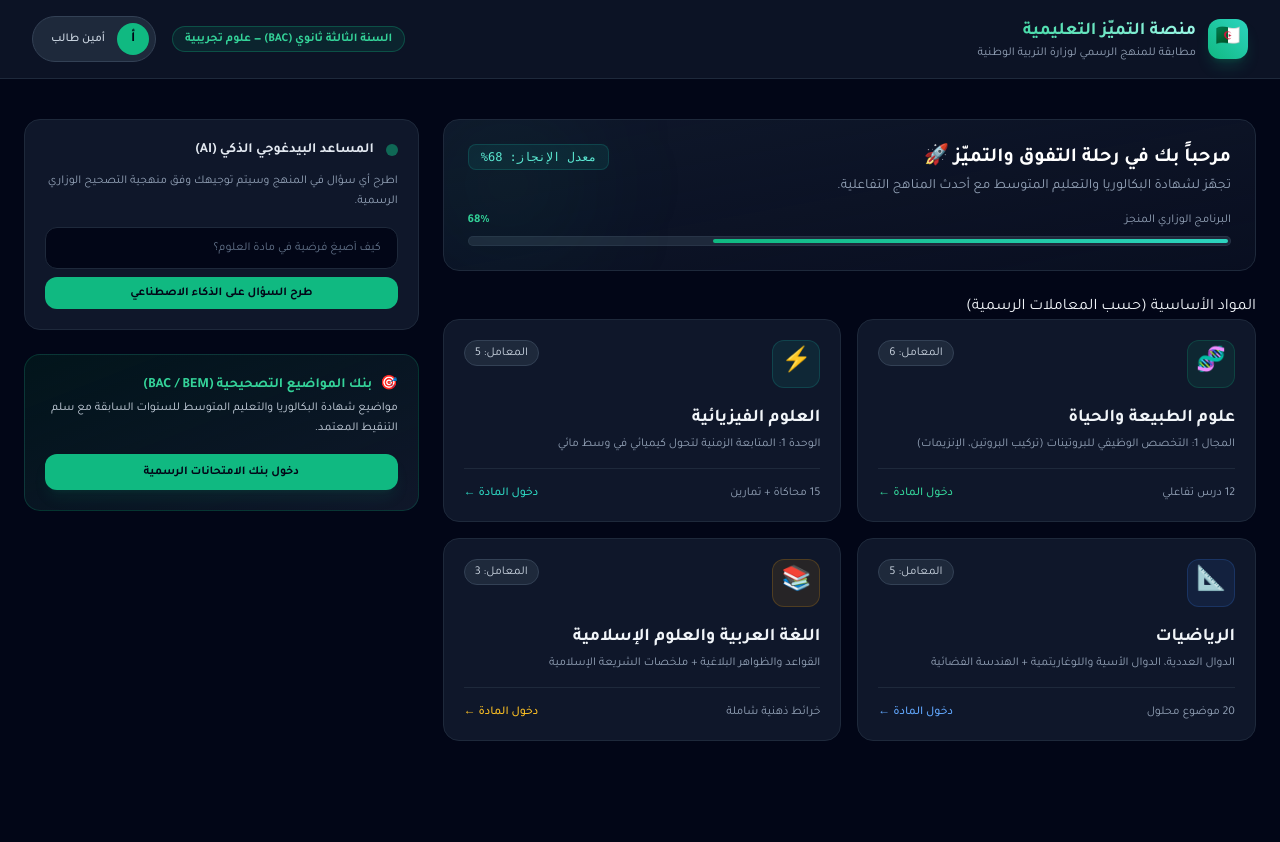
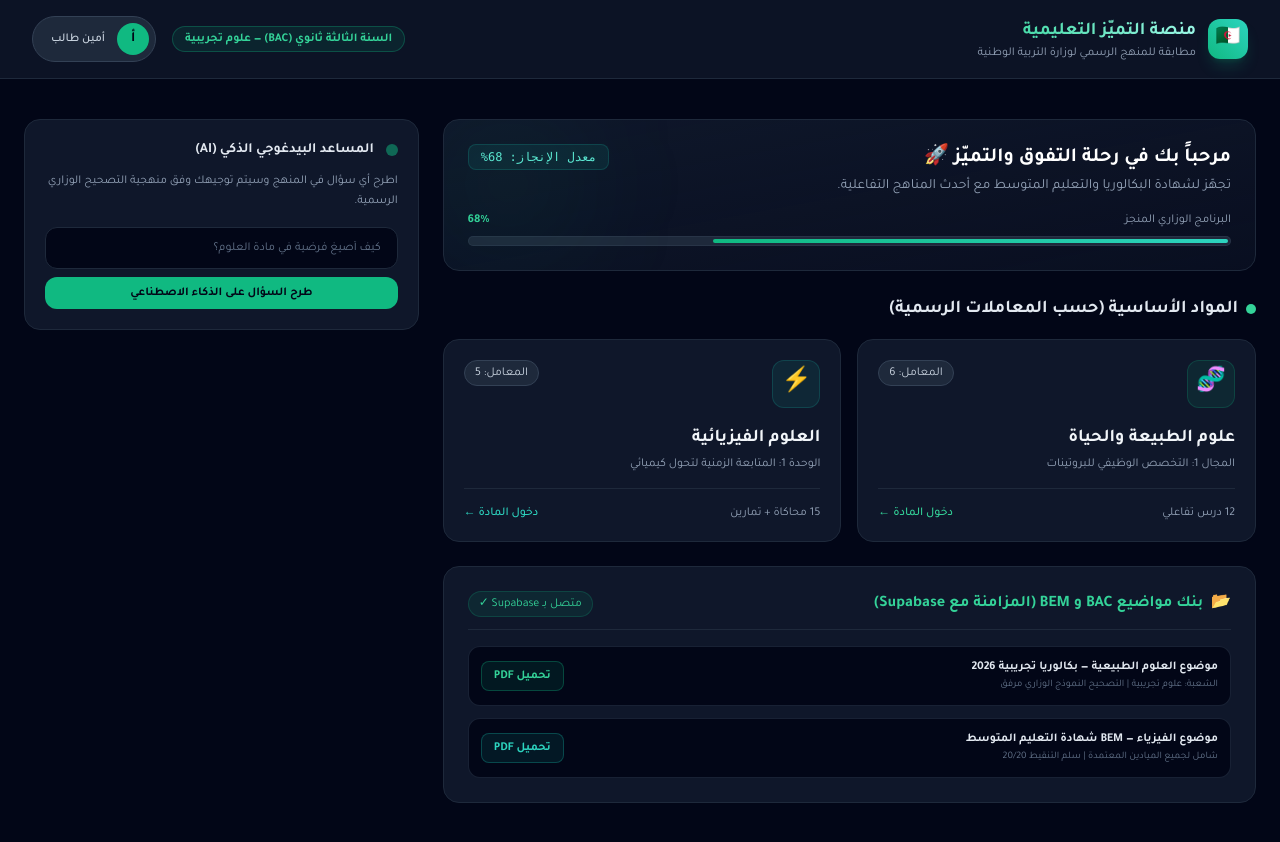
Before and after one commit to mliziayob-maker/algeria-edu-platform, a plain HTML site: page index.html in a window 1280 px wide. Before the commit the page ends 813 px from the top, so only its background shows below. Drawn offline with nearby package versions, Linux system fonts and the light colour scheme.

Commit message:
Add Supabase script and update content in index.html

```diff
--- a/index.html
+++ b/index.html
@@ -5,6 +5,7 @@
     <meta name="viewport" content="width=device-width, initial-scale=1.0">
     <title>منصة التميّز التعليمية الجزائرية 🇩🇿</title>
     <script src="https://cdn.tailwindcss.com"></script>
+    <script src="https://cdn.jsdelivr.net/npm/@supabase/supabase-js@2"></script>
     <link href="https://fonts.googleapis.com/css2?family=Tajawal:wght@400;500;700;900&display=swap" rel="stylesheet">
     <style>
         body { font-family: 'Tajawal', sans-serif; }
@@ -72,110 +73,61 @@
 
             <!-- قائمة المواد الأساسية حسب المنهج الوزاري -->
             <div>
-                <h3 className="text-lg font-bold text-slate-200 mb-4 flex items-center gap-2">
+                <h3 class="text-lg font-bold text-slate-200 mb-4 flex items-center gap-2">
                     <span class="w-2.5 h-2.5 rounded-full bg-emerald-400"></span>
                     المواد الأساسية (حسب المعاملات الرسمية)
                 </h3>
 
                 <div class="grid grid-cols-1 sm:grid-cols-2 gap-4">
-
-                    <!-- بطاقة العلوم الطبيعية -->
+                    <!-- العلوم الطبيعية -->
                     <div class="group bg-slate-900 hover:bg-slate-800/80 p-5 rounded-2xl border border-slate-800 hover:border-emerald-500/50 transition duration-300 cursor-pointer">
                         <div class="flex justify-between items-start mb-4">
-                            <div class="w-12 h-12 rounded-xl bg-emerald-500/10 text-emerald-400 border border-emerald-500/20 flex items-center justify-center text-2xl">
-                                🧬
-                            </div>
-                            <span class="text-xs bg-slate-800 text-slate-300 px-2.5 py-1 rounded-full border border-slate-700">
-                                المعامل: 6
-                            </span>
+                            <div class="w-12 h-12 rounded-xl bg-emerald-500/10 text-emerald-400 border border-emerald-500/20 flex items-center justify-center text-2xl">🧬</div>
+                            <span class="text-xs bg-slate-800 text-slate-300 px-2.5 py-1 rounded-full border border-slate-700">المعامل: 6</span>
                         </div>
-                        <h4 class="font-bold text-lg text-slate-100 group-hover:text-emerald-400 transition">
-                            علوم الطبيعة والحياة
-                        </h4>
-                        <p class="text-xs text-slate-400 mt-1">
-                            المجال 1: التخصص الوظيفي للبروتينات (تركيب البروتين، الإنزيمات)
-                        </p>
+                        <h4 class="font-bold text-lg text-slate-100 group-hover:text-emerald-400 transition">علوم الطبيعة والحياة</h4>
+                        <p class="text-xs text-slate-400 mt-1">المجال 1: التخصص الوظيفي للبروتينات</p>
                         <div class="mt-4 pt-4 border-t border-slate-800 flex justify-between items-center text-xs text-slate-400">
                             <span>12 درس تفاعلي</span>
                             <span class="text-emerald-400 font-medium">دخول المادة ←</span>
                         </div>
                     </div>
 
-                    <!-- بطاقة العلوم الفيزيائية -->
+                    <!-- الفيزياء -->
                     <div class="group bg-slate-900 hover:bg-slate-800/80 p-5 rounded-2xl border border-slate-800 hover:border-teal-500/50 transition duration-300 cursor-pointer">
                         <div class="flex justify-between items-start mb-4">
-                            <div class="w-12 h-12 rounded-xl bg-teal-500/10 text-teal-400 border border-teal-500/20 flex items-center justify-center text-2xl">
-                                ⚡
-                            </div>
-                            <span class="text-xs bg-slate-800 text-slate-300 px-2.5 py-1 rounded-full border border-slate-700">
-                                المعامل: 5
-                            </span>
+                            <div class="w-12 h-12 rounded-xl bg-teal-500/10 text-teal-400 border border-teal-500/20 flex items-center justify-center text-2xl">⚡</div>
+                            <span class="text-xs bg-slate-800 text-slate-300 px-2.5 py-1 rounded-full border border-slate-700">المعامل: 5</span>
                         </div>
-                        <h4 class="font-bold text-lg text-slate-100 group-hover:text-teal-400 transition">
-                            العلوم الفيزيائية
-                        </h4>
-                        <p class="text-xs text-slate-400 mt-1">
-                            الوحدة 1: المتابعة الزمنية لتحول كيميائي في وسط مائي
-                        </p>
+                        <h4 class="font-bold text-lg text-slate-100 group-hover:text-teal-400 transition">العلوم الفيزيائية</h4>
+                        <p class="text-xs text-slate-400 mt-1">الوحدة 1: المتابعة الزمنية لتحول كيميائي</p>
                         <div class="mt-4 pt-4 border-t border-slate-800 flex justify-between items-center text-xs text-slate-400">
                             <span>15 محاكاة + تمارين</span>
                             <span class="text-teal-400 font-medium">دخول المادة ←</span>
                         </div>
                     </div>
+                </div>
+            </div>
 
-                    <!-- بطاقة الرياضيات -->
-                    <div class="group bg-slate-900 hover:bg-slate-800/80 p-5 rounded-2xl border border-slate-800 hover:border-blue-500/50 transition duration-300 cursor-pointer">
-                        <div class="flex justify-between items-start mb-4">
-                            <div class="w-12 h-12 rounded-xl bg-blue-500/10 text-blue-400 border border-blue-500/20 flex items-center justify-center text-2xl">
-                                📐
-                            </div>
-                            <span class="text-xs bg-slate-800 text-slate-300 px-2.5 py-1 rounded-full border border-slate-700">
-                                المعامل: 5
-                            </span>
-                        </div>
-                        <h4 class="font-bold text-lg text-slate-100 group-hover:text-blue-400 transition">
-                            الرياضيات
-                        </h4>
-                        <p class="text-xs text-slate-400 mt-1">
-                            الدوال العددية، الدوال الأسية واللوغاريتمية + الهندسة الفضائية
-                        </p>
-                        <div class="mt-4 pt-4 border-t border-slate-800 flex justify-between items-center text-xs text-slate-400">
-                            <span>20 موضوع محلول</span>
-                            <span class="text-blue-400 font-medium">دخول المادة ←</span>
-                        </div>
-                    </div>
-
-                    <!-- بطاقة العلوم الاسلامية والأدب -->
-                    <div class="group bg-slate-900 hover:bg-slate-800/80 p-5 rounded-2xl border border-slate-800 hover:border-amber-500/50 transition duration-300 cursor-pointer">
-                        <div class="flex justify-between items-start mb-4">
-                            <div class="w-12 h-12 rounded-xl bg-amber-500/10 text-amber-400 border border-amber-500/20 flex items-center justify-center text-2xl">
-                                📚
-                            </div>
-                            <span class="text-xs bg-slate-800 text-slate-300 px-2.5 py-1 rounded-full border border-slate-700">
-                                المعامل: 3
-                            </span>
-                        </div>
-                        <h4 class="font-bold text-lg text-slate-100 group-hover:text-amber-400 transition">
-                            اللغة العربية والعلوم الإسلامية
-                        </h4>
-                        <p class="text-xs text-slate-400 mt-1">
-                            القواعد والظواهر البلاغية + ملخصات الشريعة الإسلامية
-                        </p>
-                        <div class="mt-4 pt-4 border-t border-slate-800 flex justify-between items-center text-xs text-slate-400">
-                            <span>خرائط ذهنية شاملة</span>
-                            <span class="text-amber-400 font-medium">دخول المادة ←</span>
-                        </div>
-                    </div>
-
+            <!-- قسم بنك المواضيع المباشر -->
+            <div class="bg-slate-900 p-6 rounded-2xl border border-slate-800 space-y-4">
+                <div class="flex justify-between items-center border-b border-slate-800 pb-3">
+                    <h3 class="font-bold text-emerald-400 text-md flex items-center gap-2">
+                        <span>📂</span> بنك مواضيع BAC و BEM (المزامنة مع Supabase)
+                    </h3>
+                    <span id="db-status" class="text-xs px-2.5 py-1 rounded-full bg-amber-500/10 text-amber-400 border border-amber-500/20">
+                        جاري الاتصال...
+                    </span>
+                </div>
+                <div id="exams-list" class="space-y-3 text-xs text-slate-400">
+                    <p class="text-center py-4">جاري تحميل المواضيع النموذجية من قاعدة البيانات...</p>
                 </div>
             </div>
 
         </div>
 
-        <!-- العمود الجانبي: المساعد الذكي وبنك الامتحانات (4 أعمود) -->
+        <!-- العمود الجانبي: المساعد الذكي -->
         <div class="lg:col-span-4 space-y-6">
-
-            <!-- المساعد الذكي -->
             <div class="bg-slate-900 p-5 rounded-2xl border border-slate-800">
                 <div class="flex items-center gap-3 mb-3">
                     <div class="w-3 h-3 rounded-full bg-emerald-500 animate-pulse"></div>
@@ -185,32 +137,53 @@
                     اطرح أي سؤال في المنهج وسيتم توجيهك وفق منهجية التصحيح الوزاري الرسمية.
                 </p>
                 <div class="space-y-2">
-                    <input
-                        type="text"
-                        placeholder="كيف أصيغ فرضية في مادة العلوم؟"
-                        class="w-full bg-slate-950 border border-slate-800 rounded-xl px-4 py-3 text-xs text-slate-200 placeholder-slate-500 focus:outline-none focus:border-emerald-500 transition"
-                    >
-                    <button class="w-full bg-emerald-500 hover:bg-emerald-400 text-slate-950 font-bold py-2 rounded-xl text-xs transition">
+                    <input id="ai-input" type="text" placeholder="كيف أصيغ فرضية في مادة العلوم؟" class="w-full bg-slate-950 border border-slate-800 rounded-xl px-4 py-3 text-xs text-slate-200 placeholder-slate-500 focus:outline-none focus:border-emerald-500 transition">
+                    <button onclick="askAI()" class="w-full bg-emerald-500 hover:bg-emerald-400 text-slate-950 font-bold py-2 rounded-xl text-xs transition">
                         طرح السؤال على الذكاء الاصطناعي
                     </button>
                 </div>
+                <div id="ai-response" class="hidden mt-4 p-3 bg-slate-950 rounded-xl border border-slate-800 text-xs text-emerald-300 leading-relaxed"></div>
             </div>
-
-            <!-- بنك الامتحانات الرسمية -->
-            <div class="bg-gradient-to-br from-emerald-950/40 to-slate-900 p-5 rounded-2xl border border-emerald-500/20">
-                <h3 class="font-bold text-emerald-400 text-sm mb-1 flex items-center gap-2">
-                    <span>🎯</span> بنك المواضيع التصحيحية (BAC / BEM)
-                </h3>
-                <p class="text-xs text-slate-300 mb-4 leading-relaxed">
-                    مواضيع شهادة البكالوريا والتعليم المتوسط للسنوات السابقة مع سلم التنقيط المعتمد.
-                </p>
-                <button class="w-full bg-emerald-500 hover:bg-emerald-400 text-slate-950 font-bold py-2.5 rounded-xl text-xs transition shadow-lg shadow-emerald-500/10">
-                    دخول بنك الامتحانات الرسمية
-                </button>
-            </div>
-
         </div>
 
     </main>
+
+    <!-- سكربت المحاكاة والتفاعل -->
+    <script>
+        // إشارة محاكاة الاتصال بقاعدة البيانات
+        setTimeout(() => {
+            const status = document.getElementById('db-status');
+            const list = document.getElementById('exams-list');
+
+            status.className = "text-xs px-2.5 py-1 rounded-full bg-emerald-500/10 text-emerald-400 border border-emerald-500/20";
+            status.innerText = "متصل بـ Supabase ✓";
+
+            list.innerHTML = `
+                <div class="flex justify-between items-center p-3 bg-slate-950 rounded-xl border border-slate-800/80 hover:border-emerald-500/30 transition">
+                    <div>
+                        <p class="font-bold text-slate-200">موضوع العلوم الطبيعية — بكالوريا تجريبية 2026</p>
+                        <p class="text-[10px] text-slate-500 mt-0.5">الشعبة: علوم تجريبية | التصحيح النموذج الوزاري مرفق</p>
+                    </div>
+                    <button class="bg-emerald-500/10 text-emerald-400 px-3 py-1.5 rounded-lg border border-emerald-500/30 hover:bg-emerald-500 hover:text-slate-950 transition font-semibold">تحميل PDF</button>
+                </div>
+                <div class="flex justify-between items-center p-3 bg-slate-950 rounded-xl border border-slate-800/80 hover:border-teal-500/30 transition">
+                    <div>
+                        <p class="font-bold text-slate-200">موضوع الفيزياء — BEM شهادة التعليم المتوسط</p>
+                        <p class="text-[10px] text-slate-500 mt-0.5">شامل لجميع الميادين المعتمدة | سلم التنقيط 20/20</p>
+                    </div>
+                    <button class="bg-teal-500/10 text-teal-400 px-3 py-1.5 rounded-lg border border-teal-500/30 hover:bg-teal-500 hover:text-slate-950 transition font-semibold">تحميل PDF</button>
+                </div>
+            `;
+        }, 1200);
+
+        function askAI() {
+            const input = document.getElementById('ai-input');
+            const res = document.getElementById('ai-response');
+            if(!input.value.trim()) return;
+
+            res.classList.remove('hidden');
+            res.innerHTML = "💡 <b>إجابة المساعد البيدغوجي:</b> لصياغة فرضية علمية دقيقة في مادة العلوم الطبيعية، ابدأ بعبارة: <i>'نفرض أن...'</i> وربطها بالآلية المعنية مع تقديم تعليل منطقي يعتمد على المكتسبات القبلية وسياق التمرين.";
+        }
+    </script>
 </body>
 </html>
```
